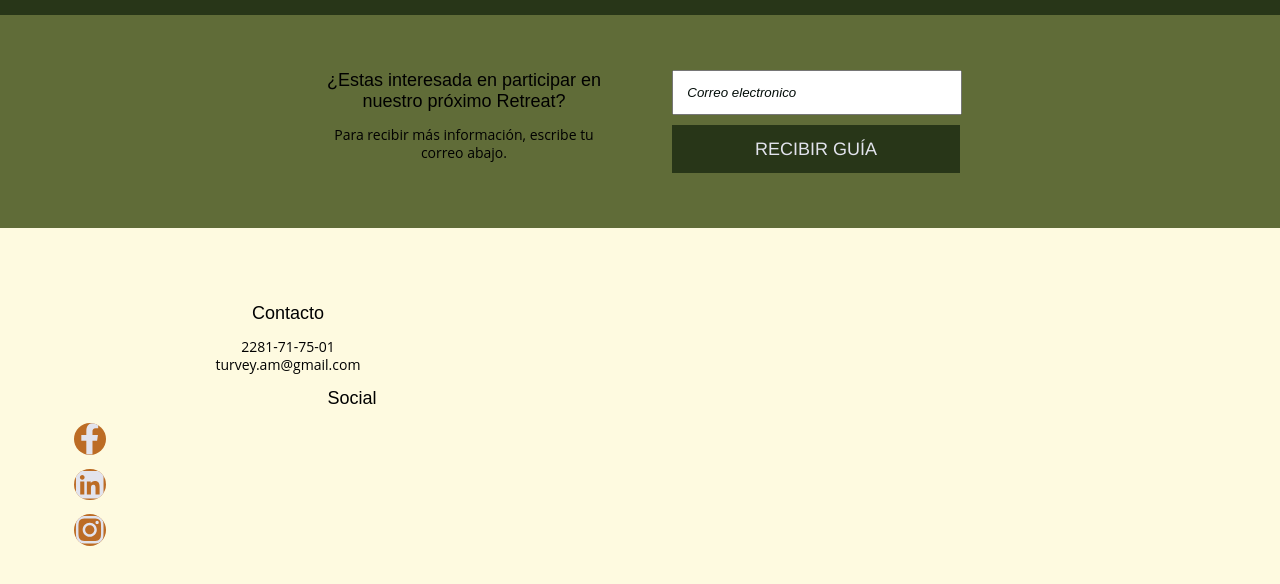
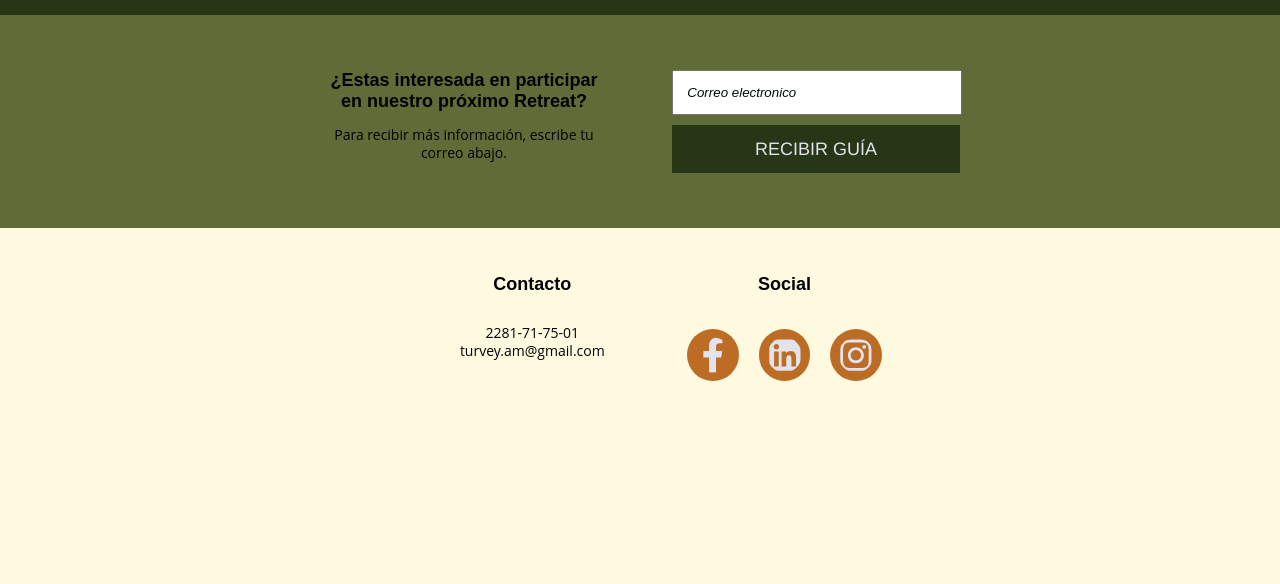
Before and after one commit to AvrilMary/reactproyectoluna, a React (Create React App) app: page / in a window 1280 px wide. Shown: the part 716-1300 px from the top of the page. After the commit the page ends 1201 px from the top, so only its background shows below. Built offline with nearby package versions, Linux system fonts and the light colour scheme.

Commit message:
Responsive changes to footer section

```diff
--- a/src/App.css
+++ b/src/App.css
@@ -43,7 +43,7 @@ h2 {
 h3, h4 {
   font-family: 'Poppins', sans-serif;
   font-size: 1.125em;
-  font-weight: 500;
+  font-weight: 700;
   margin: 5px 0;
 }
 
@@ -218,8 +218,9 @@ footer .contact p {
 
 .icons {
   border-radius: 30px;
-  width: 2.25em;
-  height: 2.25em;
+  width: 1.5em;
+  height: 1.55em;
+  padding: 0.5em;
   background: #bc6c25;
   align-items: center;
   justify-content: center;
@@ -358,6 +359,7 @@ footer .footer-content {
 
 footer .content-wrapper {
   margin-top: 2%;
+  max-width: 100%;
 }
 
 .contact {
@@ -370,6 +372,9 @@ footer .content-wrapper {
 
 .icons  {
   margin: 0 10px;
+  width: 2.5em;
+  height: 2.55em;
+  padding: 0.6em;
 }
 
 footer h4 {
--- a/src/components/footer.js
+++ b/src/components/footer.js
@@ -5,6 +5,7 @@ import { FaInstagram } from 'react-icons/fa';
 
 export default function Footer () {
     return (
+    <footer>
 
         <div class="content-wrapper">
           <div class="footer-content">
@@ -43,5 +44,7 @@ export default function Footer () {
 
         </div>
 
+    </footer>
+
     )
 };
```
